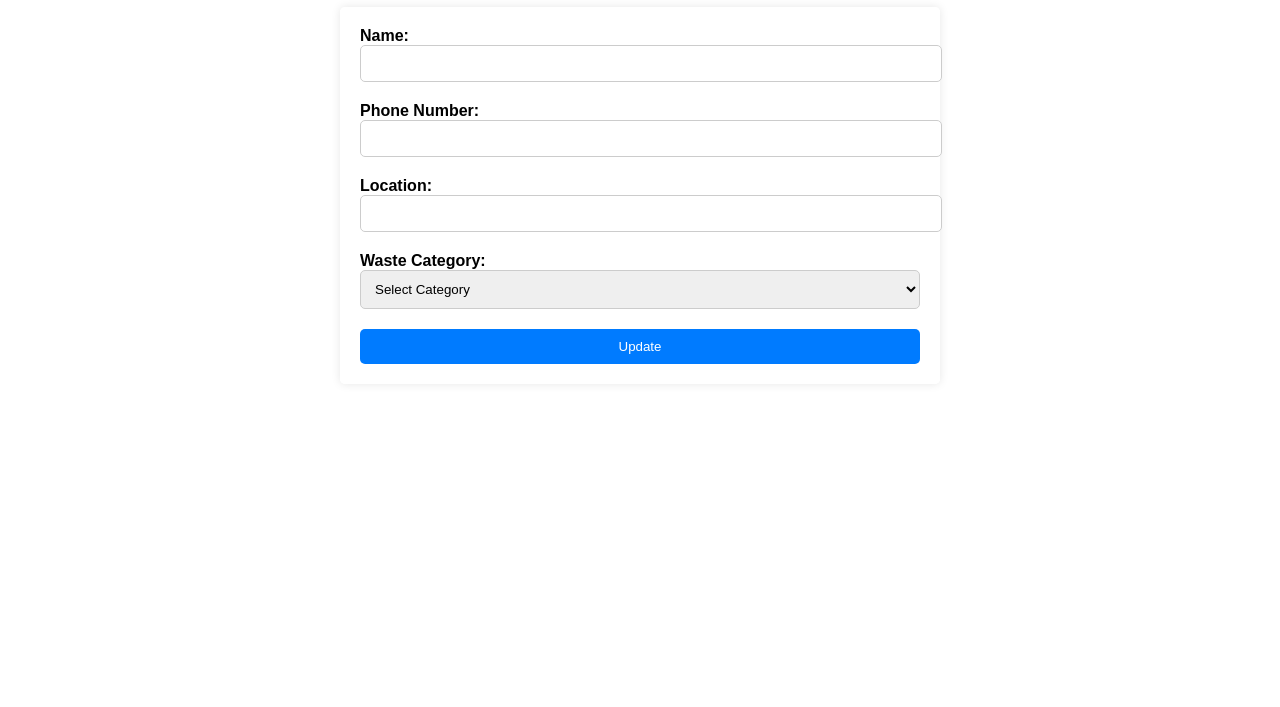
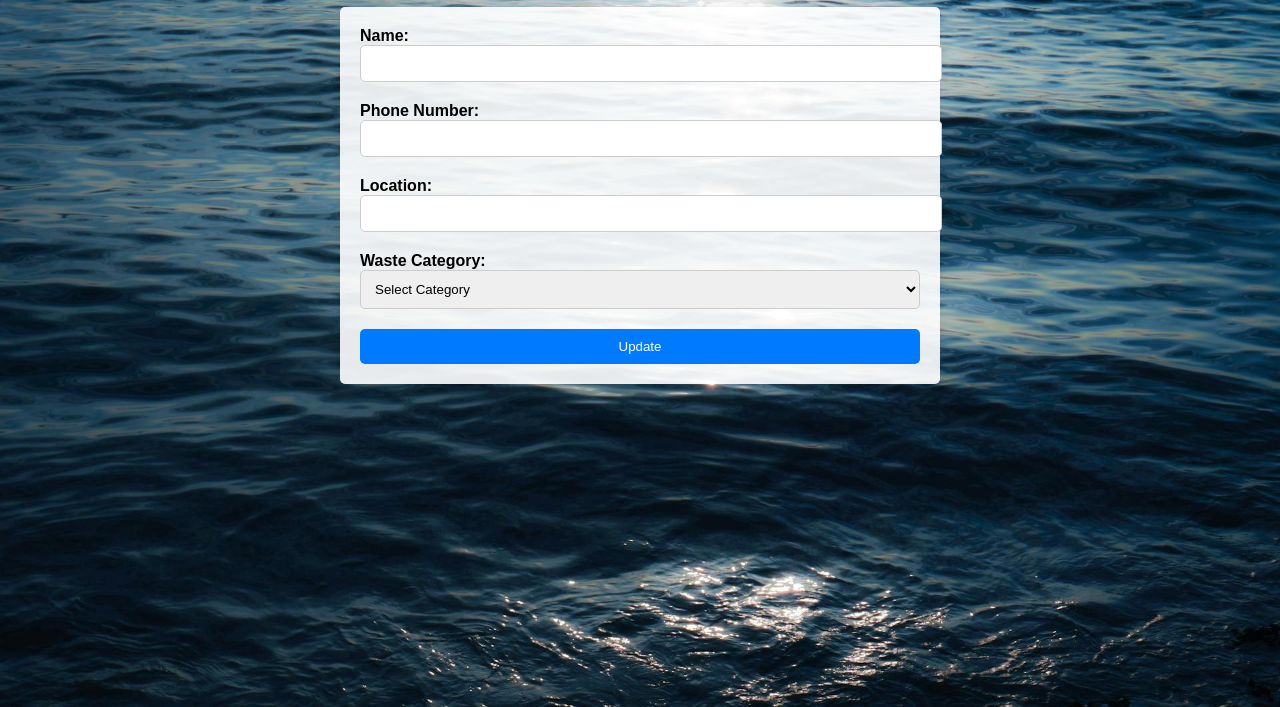
Before and after one commit to rahilmuhammedck/waste-management-system, a plain HTML site: page user_dashboard.html in a window 1280 px wide. Shown: the part 93-800 px from the top of the page. Drawn offline with Linux system fonts and the light colour scheme.

Commit message:
Update user_styles.css

```diff
--- a/user_styles.css
+++ b/user_styles.css
@@ -7,7 +7,7 @@ html, body {
 /* Set default font family */
 body {
     font-family: Arial, sans-serif;
-    background-image: url('dashboard-background.jpg'); /* Add background image */
+    background-image: url('dashboard_background.jpg'); /* Add background image */
     background-size: cover;
     background-attachment: fixed; /* Ensure the background image stays fixed while scrolling */
 }
```
